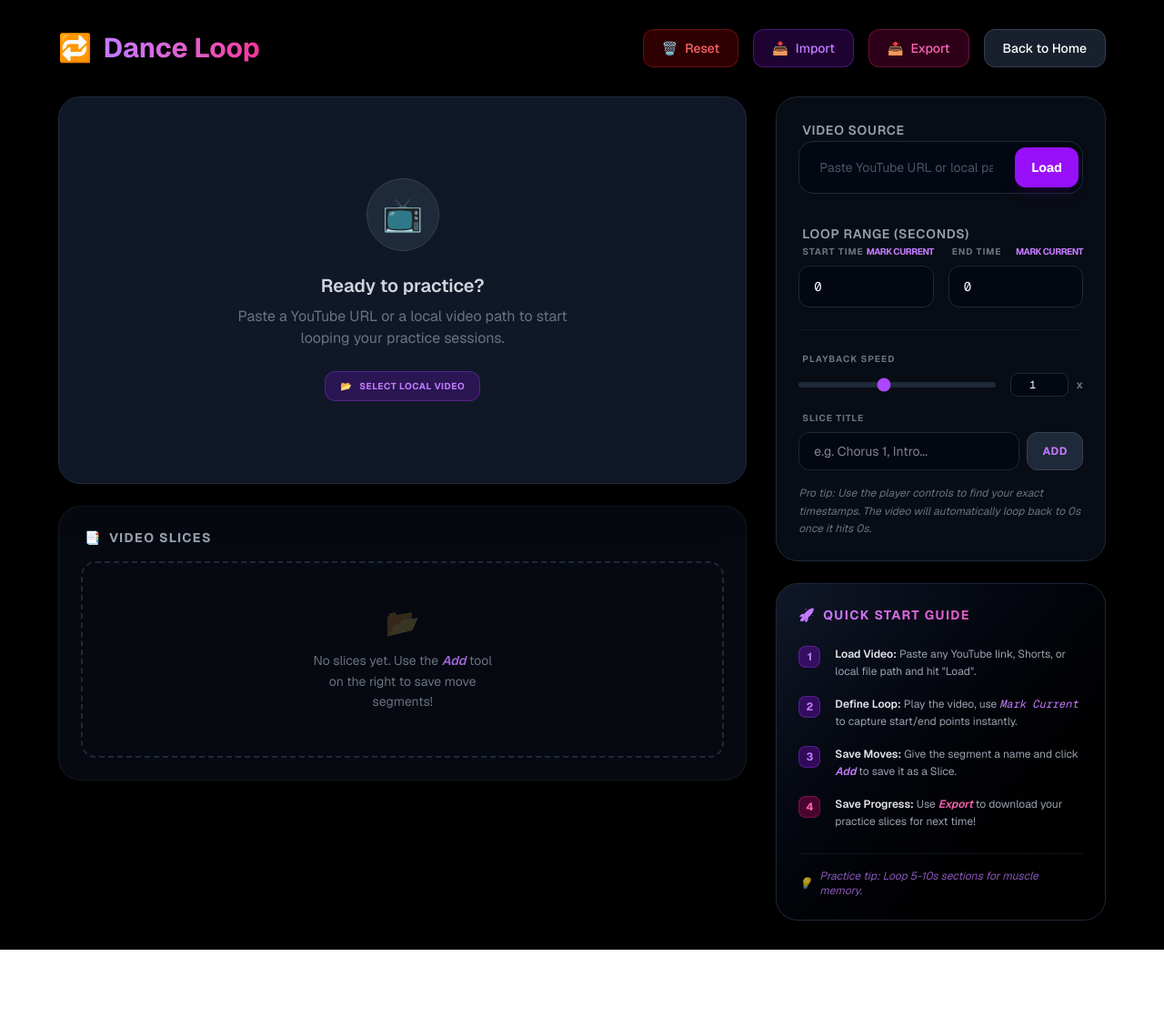
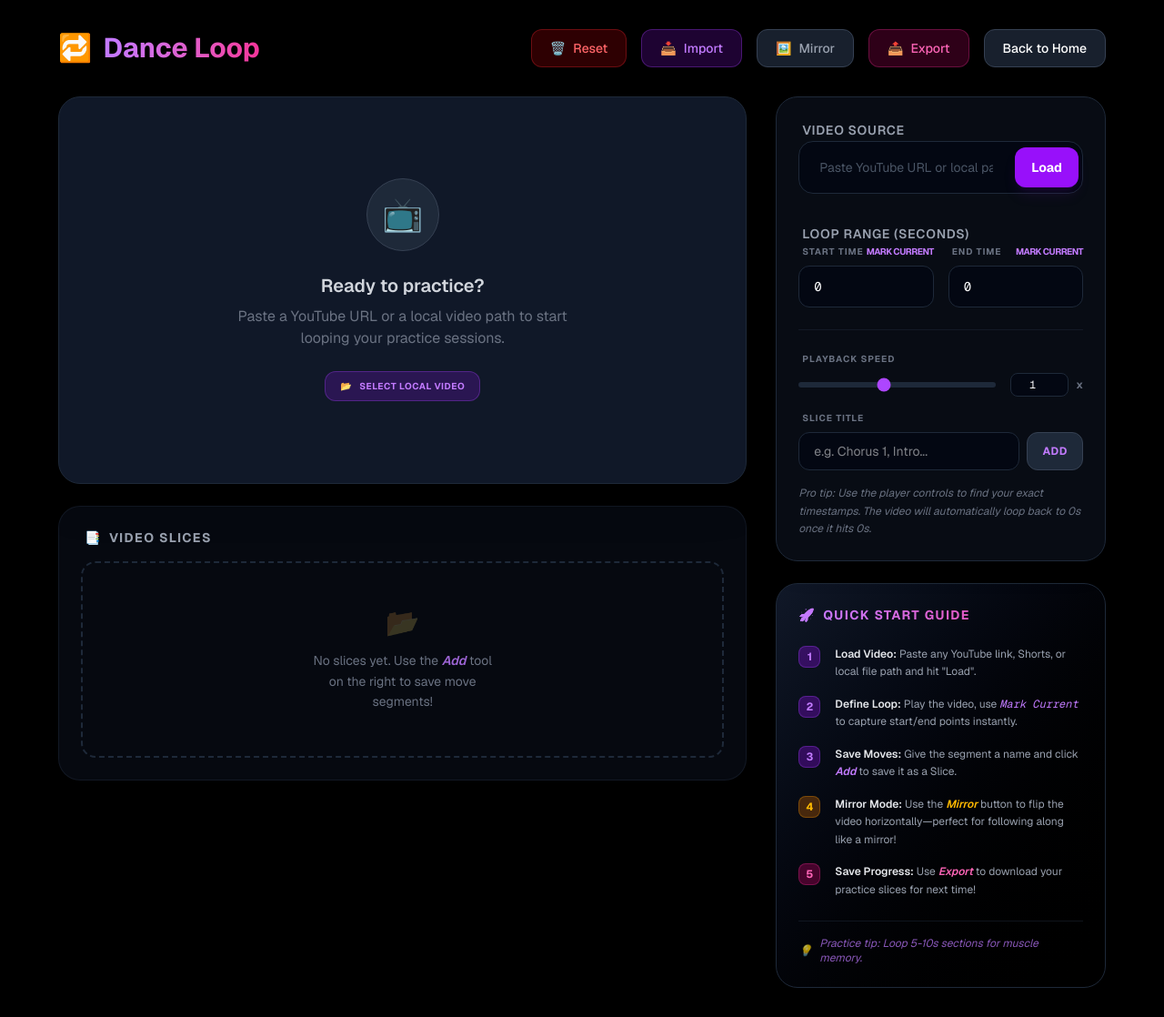
Before and after one commit to dogtim/Just-Dance-PicCollage, a Next.js app: page /danceLoop in a window 1280 px wide. Shown: the whole page at 91% size. Before the commit the page ends 1044 px from the top, so only its background shows below. Built offline with nearby package versions, Linux system fonts and the light colour scheme.

Commit message:
feat: Add video mirroring functionality with a toggle button and updated instructions.

```diff
--- a/src/app/danceLoop/dance_loop_page.tsx
+++ b/src/app/danceLoop/dance_loop_page.tsx
@@ -27,6 +27,7 @@ export default function DanceLoop() {
     const [activeSliceIndex, setActiveSliceIndex] = useState<number | null>(null);
     const [playerKey, setPlayerKey] = useState(0);
     const [lastKnownTime, setLastKnownTime] = useState(0);
+    const [isFlipped, setIsFlipped] = useState(false);
 
     const playerRef = useRef<any>(null);
     const [isPlayerReady, setIsPlayerReady] = useState(false);
@@ -279,6 +280,15 @@ export default function DanceLoop() {
                             <span>📥</span> Import
                         </button>
                         <button
+                            onClick={() => setIsFlipped(!isFlipped)}
+                            className={`px-5 py-2.5 rounded-xl transition-all border backdrop-blur-sm text-sm font-medium flex items-center gap-2 ${isFlipped
+                                ? 'bg-amber-600/30 border-amber-500/50 text-amber-400 shadow-[0_0_15px_rgba(217,119,6,0.2)]'
+                                : 'bg-gray-800/80 border-gray-700 text-gray-400 hover:bg-gray-700'
+                                }`}
+                        >
+                            <span>{isFlipped ? '🪞' : '🖼️'}</span> {isFlipped ? 'Mirrored' : 'Mirror'}
+                        </button>
+                        <button
                             onClick={handleExportJson}
                             className="px-5 py-2.5 bg-pink-600/20 hover:bg-pink-600/30 text-pink-400 rounded-xl transition-all border border-pink-500/30 backdrop-blur-sm text-sm font-medium flex items-center gap-2"
                         >
@@ -295,7 +305,10 @@ export default function DanceLoop() {
                     <div className="lg:col-span-2 space-y-6">
                         <div className="aspect-video bg-gray-900 rounded-3xl border border-gray-800 overflow-hidden shadow-2xl relative group">
                             {url ? (
-                                <div className="w-full h-full relative">
+                                <div
+                                    className="w-full h-full relative transition-transform duration-500 ease-in-out"
+                                    style={{ transform: isFlipped ? 'scaleX(-1)' : 'scaleX(1)' }}
+                                >
                                     <Player
                                         key={playerKey}
                                         ref={playerRef}
@@ -597,7 +610,14 @@ export default function DanceLoop() {
                                 </div>
 
                                 <div className="flex gap-4">
-                                    <div className="flex-shrink-0 w-6 h-6 bg-pink-600/30 text-pink-400 rounded-lg flex items-center justify-center text-xs font-bold border border-pink-500/30">4</div>
+                                    <div className="flex-shrink-0 w-6 h-6 bg-amber-600/30 text-amber-400 rounded-lg flex items-center justify-center text-xs font-bold border border-amber-500/30">4</div>
+                                    <p className="text-xs text-gray-400 leading-relaxed">
+                                        <span className="text-gray-200 font-semibold">Mirror Mode:</span> Use the <span className="text-amber-400 font-semibold italic">Mirror</span> button to flip the video horizontally—perfect for following along like a mirror!
+                                    </p>
+                                </div>
+
+                                <div className="flex gap-4">
+                                    <div className="flex-shrink-0 w-6 h-6 bg-pink-600/30 text-pink-400 rounded-lg flex items-center justify-center text-xs font-bold border border-pink-500/30">5</div>
                                     <p className="text-xs text-gray-400 leading-relaxed">
                                         <span className="text-gray-200 font-semibold">Save Progress:</span> Use <span className="text-pink-400 font-semibold italic">Export</span> to download your practice slices for next time!
                                     </p>
```
